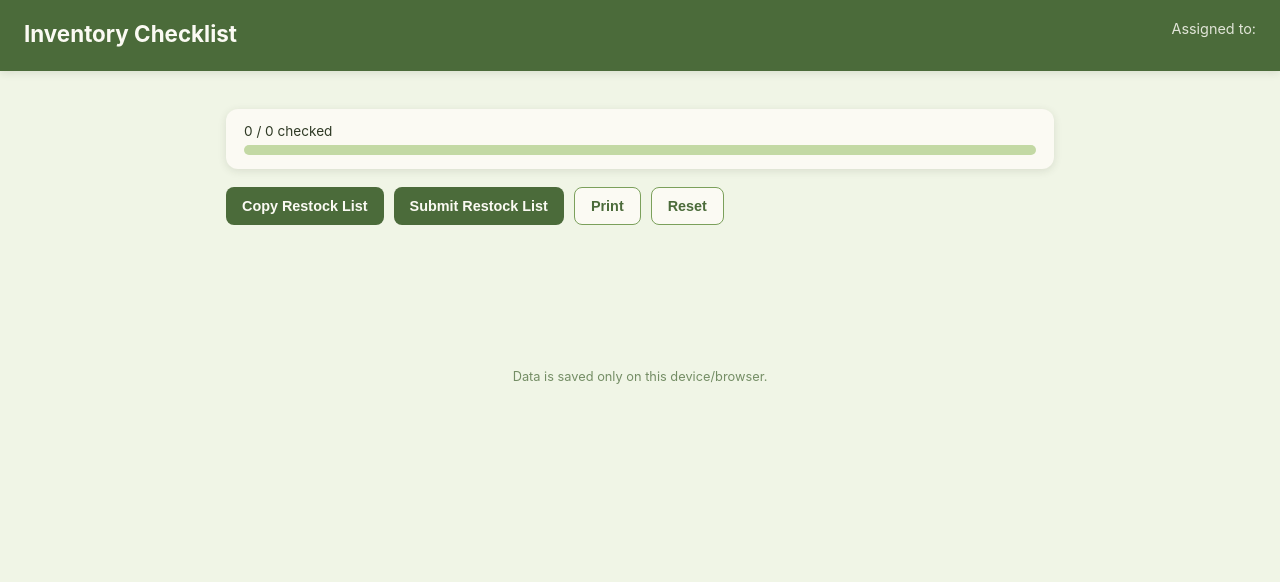
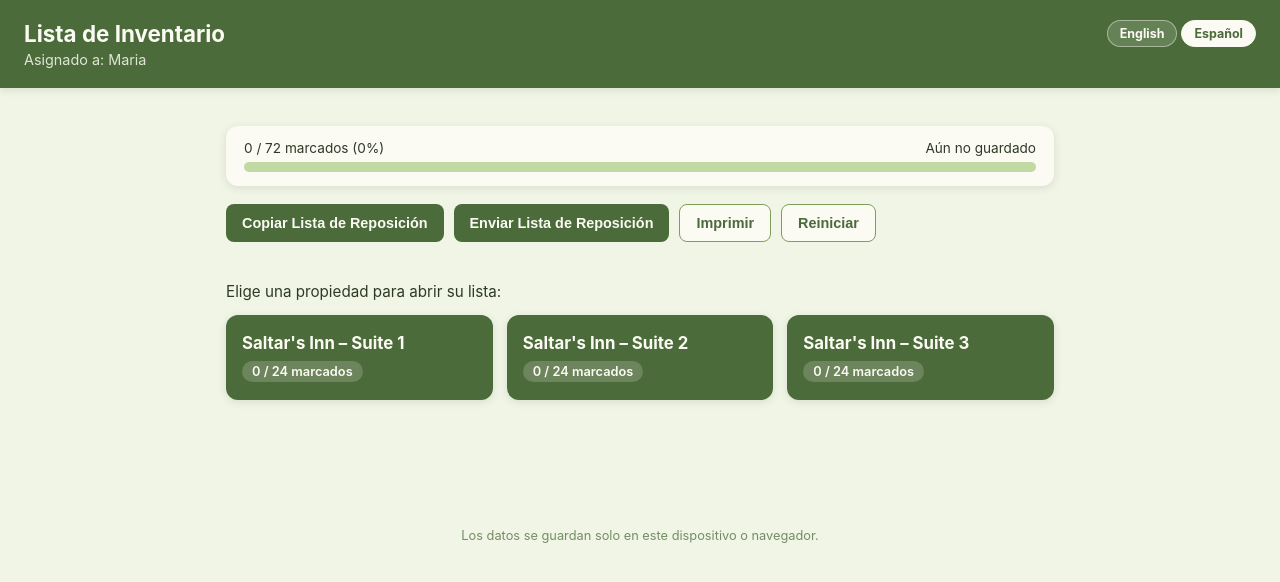
Before and after one commit to supportmanagement1/cleaning-inventory-checklist, a plain HTML site: page maria.html in a window 1280 px wide. Drawn offline with Linux system fonts and the light colour scheme.

Commit message:
Change language attribute to Spanish and update HTML

```diff
--- a/maria.html
+++ b/maria.html
@@ -1,5 +1,5 @@
 <!DOCTYPE html>
-<html lang="en">
+<html lang="es">
 <head>
 <meta charset="UTF-8" />
 <meta name="viewport" content="width=device-width, initial-scale=1.0" />
@@ -18,8 +18,14 @@
   </script>
 
   <div class="topbar">
-    <h1>Inventory Checklist</h1>
-    <p class="subtitle">Assigned to: <span id="cleaner-name"></span></p>
+    <div class="topbar-text">
+      <h1 id="page-heading">Inventory Checklist</h1>
+      <p class="subtitle"><span id="assigned-to-label">Assigned to:</span> <span id="cleaner-name"></span></p>
+    </div>
+    <div class="lang-toggle" role="group" aria-label="Language / Idioma">
+      <button type="button" class="lang-btn" id="lang-en-btn">English</button>
+      <button type="button" class="lang-btn" id="lang-es-btn">Español</button>
+    </div>
   </div>
 
   <div class="container">
@@ -44,7 +50,7 @@
     <div id="checklist-root"></div>
   </div>
 
-  <footer class="note">Data is saved only on this device/browser.</footer>
+  <footer class="note" data-i18n>Data is saved only on this device/browser.</footer>
 
   <div class="copy-modal-overlay" id="copy-modal-overlay">
     <div class="copy-modal">
@@ -58,6 +64,8 @@
   </div>
 
   <script src="assets/items.js"></script>
+  <script src="assets/par-overrides.js"></script>
+  <script src="assets/i18n.js"></script>
   <script src="assets/app.js"></script>
   <script>initChecklist();</script>
 </body>
```
